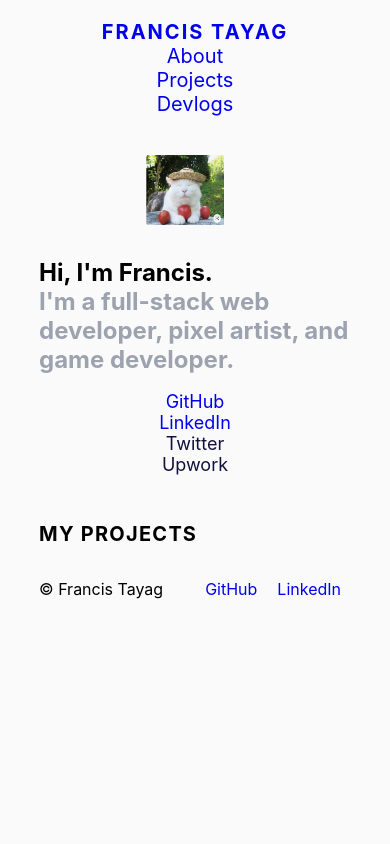
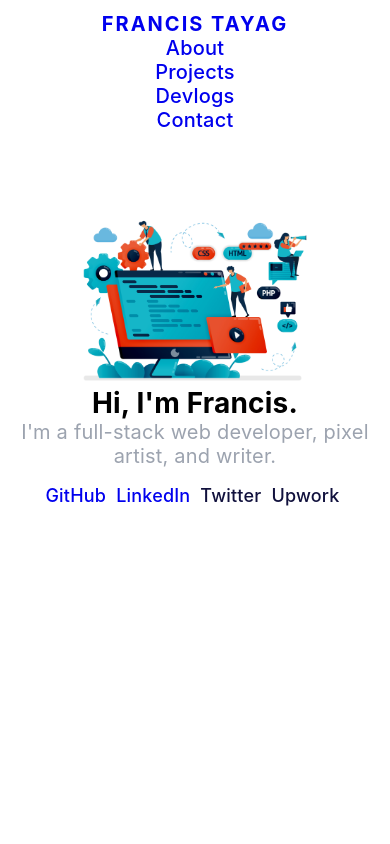
Before and after one commit to fmtayag/fmtayag.github.io, a React (Create React App) app in the folder ui/: page / in a window 390 px wide. Shown: the top 844 px of the page. Built offline with nearby package versions, Linux system fonts and the light colour scheme.

Commit message:
Adjusted home page

```diff
--- a/ui/src/App.css
+++ b/ui/src/App.css
@@ -2,37 +2,41 @@
 /* * { outline: 1px solid #e6e3db; }  */
 
 :root {
-  --blue: #002bca;
-  --light-blue: #1d4e89;
+  --color1: #CA2422;
+  --color2: #C83216;
   --black: #11113D;
-  --white: #FAFAFA;
+  /* --white: #F9F9F9; */
+  --white: #FFFFFF;
 }
 
 body {
   background-color: var(--white);
+  letter-spacing: 0.2px;
 }
 
 .App {
   display: flex;
   flex-direction: column;
-  margin: 5vmin;
-  margin-left: 45vmin;
-  margin-right: 45vmin;
+  margin-top: 3vmin;
   text-align: center;
 }
 
-@media only screen and (max-width: 1024px) {
-  .App {
-    margin-left: 10vmin;
-    margin-right: 10vmin;
+.home {
+  margin-left: 10vmin;
+  margin-right: 10vmin;
+}
+
+@media only screen and (max-width: 640px) {
+  .home {
+    margin: 0;
   }
 }
 
 .navbar {
-  padding: 0;
   font-size: 20px;
   display: flex;
-  margin-bottom: 10vmin;
+  margin-left: 10vmin;
+  margin-right: 10vmin;
 }
 
 .logo-container {
@@ -75,7 +79,7 @@ body {
   width: 100%;
   height: 0;
   transition: height 0.3s;
-  background: color-mix(in srgb, var(--blue) 50%, transparent);
+  background: color-mix(in srgb, var(--color1) 50%, transparent);
 }
 
 .logo:hover::before {
@@ -86,11 +90,11 @@ body {
 
 a {
   text-decoration: none;
-  font-weight: 400;
+  font-weight: 500;
 }
 
-.navbar a {
-  padding-inline: 10px;
+.navbar > .links a {
+  padding-inline: 40px;
 }
 
 a:visited {
@@ -98,66 +102,46 @@ a:visited {
 }
 
 a:hover:not(.logo) {
-  color: var(--blue);
+  color: var(--color1);
 }
 
 .profile {
   display: flex;
   flex-direction: row;
-  margin-bottom: 12vmin;
+  height: 100vh;
   /* border: 5px solid red; */
 }
 
 .profile > .introduction {
-  align-self: auto;
-  flex-grow: 1;
-}
+  /* align-self: auto; */
+  align-self: center;
+  flex-grow: 2;
+  display: flex;
+  flex-direction: column;
+  align-content: center;
 
-@media only screen and (max-width: 640px) {
-  .profile {
-    flex-direction: column;
-  }
-  .picture {
-    display: flex;
-    justify-content: center;
-    margin-bottom: 4vmax;
-  }
-  .socials {
-    display: flex;
-    flex-direction: column;
-    align-content: center;
-  }
-  .socials > a {
-    text-align: center;
-  }
 }
 
 .picture {
-  display: flex;
+  align-self: center;
 }
 
 .picture img {
-  width: 20vmin;
-  height: 18vmin;
+  width: 30vw;
+  height: auto;
   /* border-radius: 50%; */
-  margin-right: 5vmin;
-}
-
-.introduction {
-  flex-direction: column;
-  /* border: 1px solid black; */
 }
 
 .introduction > h1 {
-  font-size: 24px;
-  margin: 0;
+  font-size: 48px;
+  margin: auto 0;
   /* border: 1px solid black; */
   text-align: left;
 }
 
 .introduction > .blurb {
   color: #9CA3AF;
-  font-size: 24px;
+  font-size: 28px;
   margin: 0;
   /* border: 1px solid black; */
   text-align: left;
@@ -168,9 +152,53 @@ a:hover:not(.logo) {
   text-align: left;
 }
 
+.socials a:nth-child(1) {
+  padding-inline: 0;
+  padding-right: 5px;
+}
+
 .socials a {
   padding-inline: 10px;
   font-size: 18px;
+}
+
+
+@media only screen and (max-width: 640px) {
+  .profile {
+    flex-direction: column;
+    margin: 0;
+  }
+  .introduction {
+    order: 2;
+    align-items: center;
+    margin: 0;
+  }
+  .introduction > h1 {
+    font-size: 28px;
+    text-align: center;
+    margin: 0;
+  }
+  .introduction > .blurb {
+    font-size: 20px;
+    text-align: center;
+  }
+  .picture {
+    display: flex;
+    justify-content: center;
+    order: 1;
+  }
+  .picture img {
+    margin-top: 10vh;
+    width: 60vw;
+  }
+  .socials {
+    align-content: center;
+  }
+  .socials > a {
+    text-align: center;
+    font-size: 18px;
+    padding-inline: 5px;
+  }
 }
 
 .footer {
@@ -196,6 +224,12 @@ a:hover:not(.logo) {
   text-align: left
 }
 
+@media only screen and (max-width: 640px) {
+  .projects-list {
+    text-align: center;
+  }
+}
+
 .projects-list > h2 {
   text-transform: uppercase;
   letter-spacing: 1.25px;
--- a/ui/src/components/Navbar.js
+++ b/ui/src/components/Navbar.js
@@ -10,6 +10,7 @@ const Navbar = () => {
                 <Link to="/about">About</Link>
                 <Link to="/projects">Projects</Link>
                 <Link to="/">Devlogs</Link>
+                <Link to="/">Contact</Link>
             </div>
 
         </div>
--- a/ui/src/components/Profile.js
+++ b/ui/src/components/Profile.js
@@ -1,18 +1,19 @@
 const Profile = () => {
     return (
         <div className="profile">
-            <div className="picture">
-                <img src={process.env.PUBLIC_URL + "/images/cat1.png"} alt="profile-pic" />
-            </div>
             <div className="introduction">
                 <h1>Hi, I'm Francis.</h1>
-                <h2 className="blurb">I'm a full-stack web developer, pixel artist, and game developer.</h2>
+                <p className="blurb">I'm a full-stack web developer, pixel artist, and writer.</p>
                 <div className="socials">
                     <a href="https://github.com/zyenapz" target="_">GitHub</a>
                     <a href="https://www.linkedin.com/in/francistayag/" target="_">LinkedIn</a>
                     <a href="" target="_">Twitter</a>
                     <a href="" target="_">Upwork</a>
                 </div>
+
+            </div>
+            <div className="picture">
+                <img src={process.env.PUBLIC_URL + "/images/Project_76-01.jpg"} alt="profile-pic" />
             </div>
         </div>
     );
--- a/ui/src/components/ProjectsList.js
+++ b/ui/src/components/ProjectsList.js
@@ -1,7 +1,7 @@
 const ProjectsList = () => {
     return (
         <div className="projects-list">
-            <h2>My Projects</h2>
+            <h1>My Projects</h1>
         </div>
     );
 }
```
Also changed, not shown: ui/public/images/Project_76-01.jpg (added).
